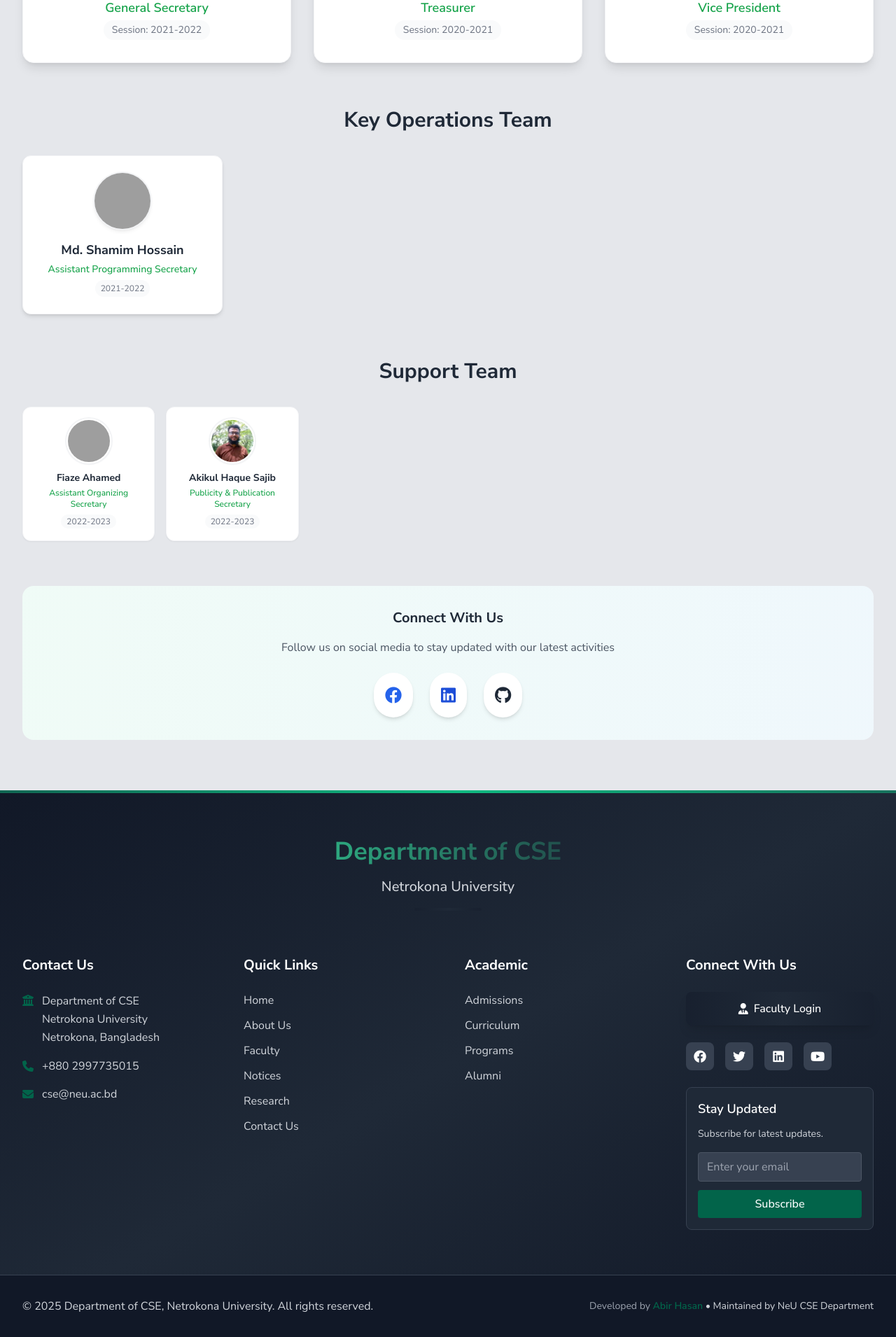
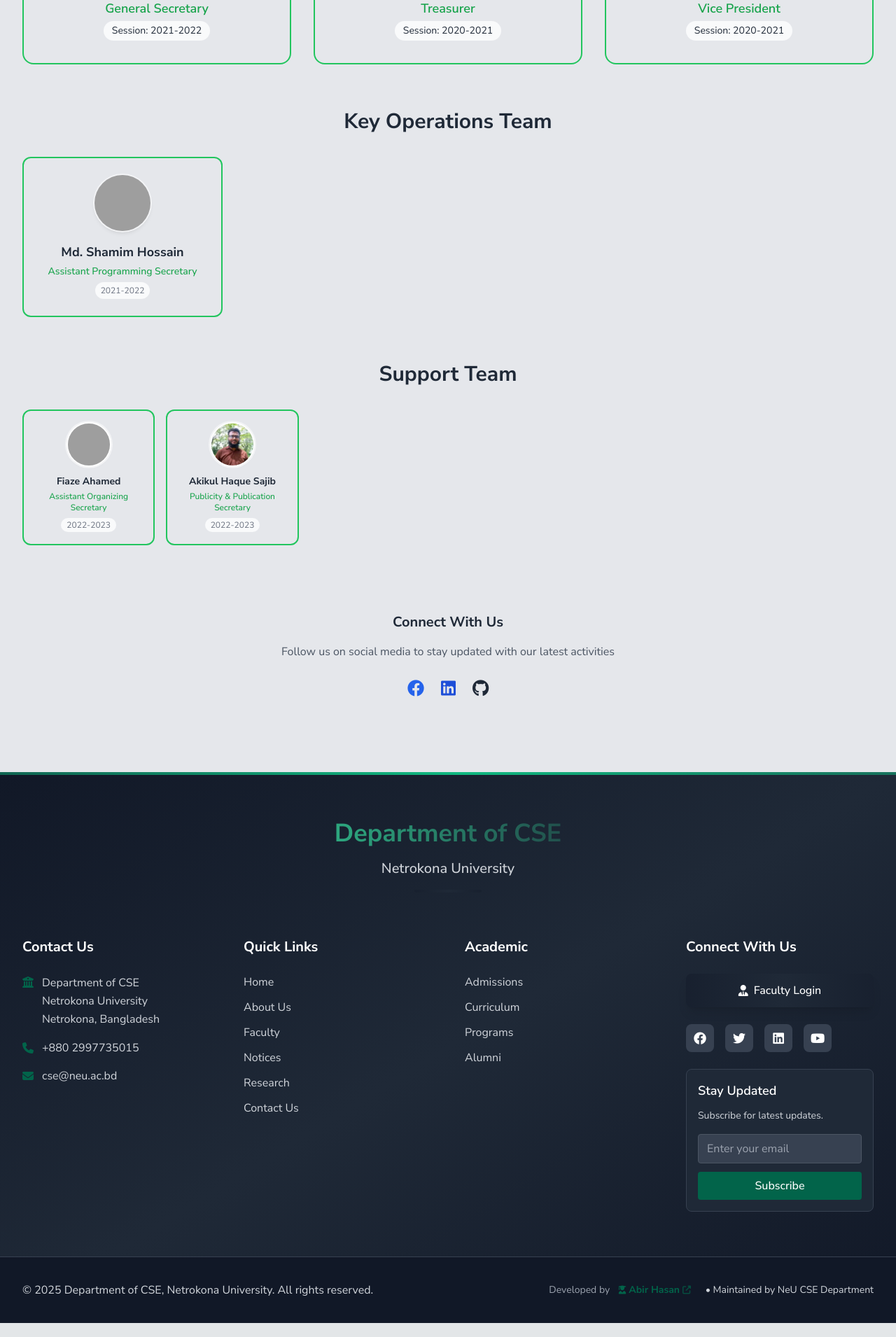
Before and after one commit to abirneu/neu_cse, a Django app: page /clubs/computer/ in a window 1280 px wide. Shown: the part 792-2702 px from the top of the page at 70% size. Run offline with Django 5.2, Linux system fonts and the light colour scheme; data comes from the database, SQL or seed files in the repository; both versions use the stored data as it was after the commit; some libraries are stand-ins or nearby versions; grey boxes are pictures that could not be loaded.

Commit message:
final commit from developer

```diff
--- a/templates/Footer.html
+++ b/templates/Footer.html
@@ -174,13 +174,16 @@
                 </div>
                 <div class="text-center md:text-right">
                     <p class="text-sm text-gray-400">
-                        Developed  by
+                        Developed by
                         <a href="https://abirsportfolio.netlify.app/"
-                           class="text-custom-green font-semibold hover:text-emerald-400 transition-colors duration-300 hover:underline"
-                           target="_blank" rel="noopener noreferrer">
+                           class="inline-flex items-center gap-1 text-custom-green font-bold hover:text-emerald-400 transition-all duration-300 hover:underline hover:scale-105 hover:shadow-lg hover:shadow-custom-green/20 px-2 py-1 rounded-md hover:bg-custom-green/10 border border-transparent hover:border-custom-green/30"
+                           target="_blank" rel="noopener noreferrer"
+                           title="Visit Abir Hasan's Portfolio">
+                            <i class="fas fa-user-graduate text-xs"></i>
                             Abir Hasan
+                            <i class="fas fa-external-link-alt text-xs opacity-70"></i>
                         </a>
-                        <span class="text-gray-300">• Maintained by NeU CSE Department</span>
+                        <span class="text-gray-300 ml-2">• Maintained by NeU CSE Department</span>
                     </p>
                 </div>
             </div>
@@ -349,6 +352,46 @@
         box-shadow: 0 10px 25px rgba(0, 0, 0, 0.2);
     }
 
+    /* Enhanced developer credit styling */
+    footer a[href*="abirsportfolio"] {
+        position: relative;
+        overflow: hidden;
+    }
+
+    footer a[href*="abirsportfolio"]::before {
+        content: '';
+        position: absolute;
+        top: 0;
+        left: -100%;
+        width: 100%;
+        height: 100%;
+        background: linear-gradient(90deg, transparent, rgba(2, 100, 74, 0.3), transparent);
+        transition: left 0.6s ease;
+    }
+
+    footer a[href*="abirsportfolio"]:hover::before {
+        left: 100%;
+    }
+
+    footer a[href*="abirsportfolio"]:hover {
+        text-shadow: 0 0 8px rgba(2, 100, 74, 0.6);
+        transform: translateY(-1px);
+    }
+
+    /* Pulse animation for developer name */
+    @keyframes developerPulse {
+        0%, 100% {
+            box-shadow: 0 0 0 0 rgba(2, 100, 74, 0.4);
+        }
+        50% {
+            box-shadow: 0 0 0 8px rgba(2, 100, 74, 0);
+        }
+    }
+
+    footer a[href*="abirsportfolio"]:hover {
+        animation: developerPulse 2s infinite;
+    }
+
     /* Enhanced gradient animation */
     @keyframes gradientShift {
         0% { background-position: 0% 50%; }
--- a/templates/Navbar.html
+++ b/templates/Navbar.html
@@ -9,7 +9,8 @@
                 <div class="flex items-center space-x-3 sm:space-x-6">
                     <div class="relative flex-shrink-0">
                         <img src="{% static 'images/logo/neulogo.jpg' %}" alt="NeU Logo"
-                             class="logo-img h-16 w-16 sm:h-20 sm:w-20 md:h-24 md:w-24 lg:h-20 lg:w-20 rounded-full shadow-lg ring-4 ring-emerald-500/20 object-cover object-center transition-transform duration-300 hover:scale-105 aspect-square border-2 border-white/20">
+                             class="logo-img h-16 w-12 sm:h-20 sm:w-16 md:h-24 md:w-20 lg:h-20 lg:w-16
+                              ">
 
                     </div>
                     <div class="space-y-1 min-w-0 flex-1">
--- a/templates/cse/academics/academic_programs.html
+++ b/templates/cse/academics/academic_programs.html
@@ -250,7 +250,7 @@
                         <div class="space-y-8">
                             <div>
                                 <h4 class="text-xl font-semibold text-gray-900 mb-4 flex items-center gap-3">
-                                    <span class="w-3 h-3 bg-blue-600 rounded-full"></span>
+                                    <span class="w-3 h-3 bg-green-600 rounded-full"></span>
                                     Research Areas
                                 </h4>
                                 <div class="grid grid-cols-2 gap-3">
--- a/templates/cse/club/computer_club.html
+++ b/templates/cse/club/computer_club.html
@@ -22,10 +22,10 @@
     <div class="container mx-auto px-4 py-8">
         <!-- Core Leadership Section -->
         <section class="mb-16">
-            <h2 class="text-3xl font-bold text-gray-800 mb-8 text-center">Core Leadership Team</h2>
+            <h2 class="text-3xl font-bold text-green-600 mb-8 text-center">Core Leadership Team</h2>
             <div class="grid grid-cols-1 md:grid-cols-2 lg:grid-cols-3 gap-8">
                 {% for member in core_leadership %}
-                <div class="group bg-white rounded-2xl shadow-lg hover:shadow-xl transition-all duration-300 transform hover:-translate-y-2 border border-gray-100">
+                <div class=" rounded-2xl  hover:shadow-xl  border-2 border-green-500">
                     <div class="p-8 text-center">
                         <div class="relative mb-6">
                             {% if member.image %}
@@ -41,7 +41,7 @@
                         </div>
                         <h3 class="text-xl font-bold text-gray-800 mb-2 group-hover:text-green-600 transition-colors duration-300">{{ member.name }}</h3>
                         <p class="text-green-600 font-semibold text-lg mb-1">{{ member.get_position_display }}</p>
-                        <p class="text-gray-500 text-sm bg-gray-50 rounded-full px-3 py-1 inline-block">Session: {{ member.session }}</p>
+                        <p class="text-gray-800 text-sm bg-gray-50 rounded-full px-3 py-1 inline-block">Session: {{ member.session }}</p>
                     </div>
                 </div>
                 {% endfor %}
@@ -53,7 +53,7 @@
             <h2 class="text-3xl font-bold text-gray-800 mb-8 text-center">Key Operations Team</h2>
             <div class="grid grid-cols-1 md:grid-cols-2 lg:grid-cols-4 gap-6">
                 {% for member in key_operations %}
-                <div class="group bg-white rounded-xl shadow-md hover:shadow-lg transition-all duration-300 transform hover:-translate-y-1 border border-gray-100">
+                <div class=" rounded-xl  hover:shadow-lg  border-2 border-green-500">
                     <div class="p-6 text-center">
                         <div class="relative mb-4">
                             {% if member.image %}
@@ -80,7 +80,7 @@
             <h2 class="text-3xl font-bold text-gray-800 mb-8 text-center">Support Team</h2>
             <div class="grid grid-cols-2 md:grid-cols-4 lg:grid-cols-6 gap-4">
                 {% for member in support_roles %}
-                <div class="group bg-white rounded-xl shadow-sm hover:shadow-md transition-all duration-300 transform hover:-translate-y-1 border border-gray-100">
+                <div class=" rounded-xl  hover:shadow-md border-2 border-green-500">
                     <div class="p-4 text-center">
                         <div class="relative mb-3">
                             {% if member.image %}
@@ -103,17 +103,18 @@
         </section>
 
         <!-- Social Media Links -->
-        <div class="text-center mt-12 bg-gradient-to-r from-green-50 to-blue-50 rounded-2xl p-8">
+        <div class="text-center mt-12  rounded-2xl p-8">
             <h3 class="text-xl font-bold text-gray-800 mb-4">Connect With Us</h3>
             <p class="text-gray-600 mb-6">Follow us on social media to stay updated with our latest activities</p>
             <div class="flex justify-center space-x-6">
-                <a href="https://www.facebook.com/profile.php?id=61578378787104" target="_blank" class="group bg-white rounded-full p-4 shadow-md hover:shadow-lg transition-all duration-300 transform hover:-translate-y-1">
+                <a href="https://www.facebook.com/profile.php?id=61578378787104" target="_blank"
+                class=" rounded-full  transition-all duration-300 transform">
                     <i class="fab fa-facebook text-2xl text-blue-600 group-hover:scale-110 transition-transform duration-300"></i>
                 </a>
-                <a href="#" class="group bg-white rounded-full p-4 shadow-md hover:shadow-lg transition-all duration-300 transform hover:-translate-y-1">
+                <a href="#" class=" rounded-full  transition-all duration-300 transform ">
                     <i class="fab fa-linkedin text-2xl text-blue-700 group-hover:scale-110 transition-transform duration-300"></i>
                 </a>
-                <a href="#" class="group bg-white rounded-full p-4 shadow-md hover:shadow-lg transition-all duration-300 transform hover:-translate-y-1">
+                <a href="#" class="rounded-full  transition-all duration-300 transform">
                     <i class="fab fa-github text-2xl text-gray-800 group-hover:scale-110 transition-transform duration-300"></i>
                 </a>
             </div>
--- a/templates/cse/faculty_and_staff/ex_chariman.html
+++ b/templates/cse/faculty_and_staff/ex_chariman.html
@@ -22,7 +22,7 @@
     <div class="mb-16">
         <div class="grid grid-cols-1 md:grid-cols-2 lg:grid-cols-3 gap-6">
             {% for chairman in ex_chairmen %}
-                <div class="bg-white rounded-xl shadow-lg hover:shadow-xl transition-all duration-300 transform hover:-translate-y-1 border border-gray-100">
+                <div class="rounded-xl border-2 border-green-500">
                     <div class="p-6">
                         <!-- Profile Image Section -->
                         <div class="flex justify-center mb-4">
@@ -42,7 +42,7 @@
                         <!-- Chairman Info -->
                         <div class="text-center mb-4">
                             <h3 class="text-xl font-bold text-gray-900 mb-1">{{ chairman.name }}</h3>
-                            <div class="inline-block bg-purple-600 text-white px-3 py-1 rounded-full text-sm font-medium">
+                            <div class="inline-block bg-green-600 text-white px-3 py-1 rounded-full text-sm font-medium">
                                 {{ chairman.designation }}
                             </div>
                         </div>
--- a/templates/cse/faculty_and_staff/past_faculty.html
+++ b/templates/cse/faculty_and_staff/past_faculty.html
@@ -21,7 +21,7 @@
     <!-- Past Faculty Grid -->
     <div class="grid grid-cols-1 md:grid-cols-2 lg:grid-cols-3 gap-6">
         {% for faculty in faculty_members %}
-        <div class="bg-white rounded-xl shadow-lg hover:shadow-xl transition-all duration-300 transform hover:-translate-y-1 border border-gray-100 h-[450px] flex flex-col">
+        <div class=" border-2 border-green-500  rounded-lg h-[450px] flex flex-col">
             <div class="p-6 flex flex-col h-full">
                 <!-- Profile Image Section -->
                 <div class="flex justify-center mb-4">
```
Also changed, not shown: db.sqlite3.
